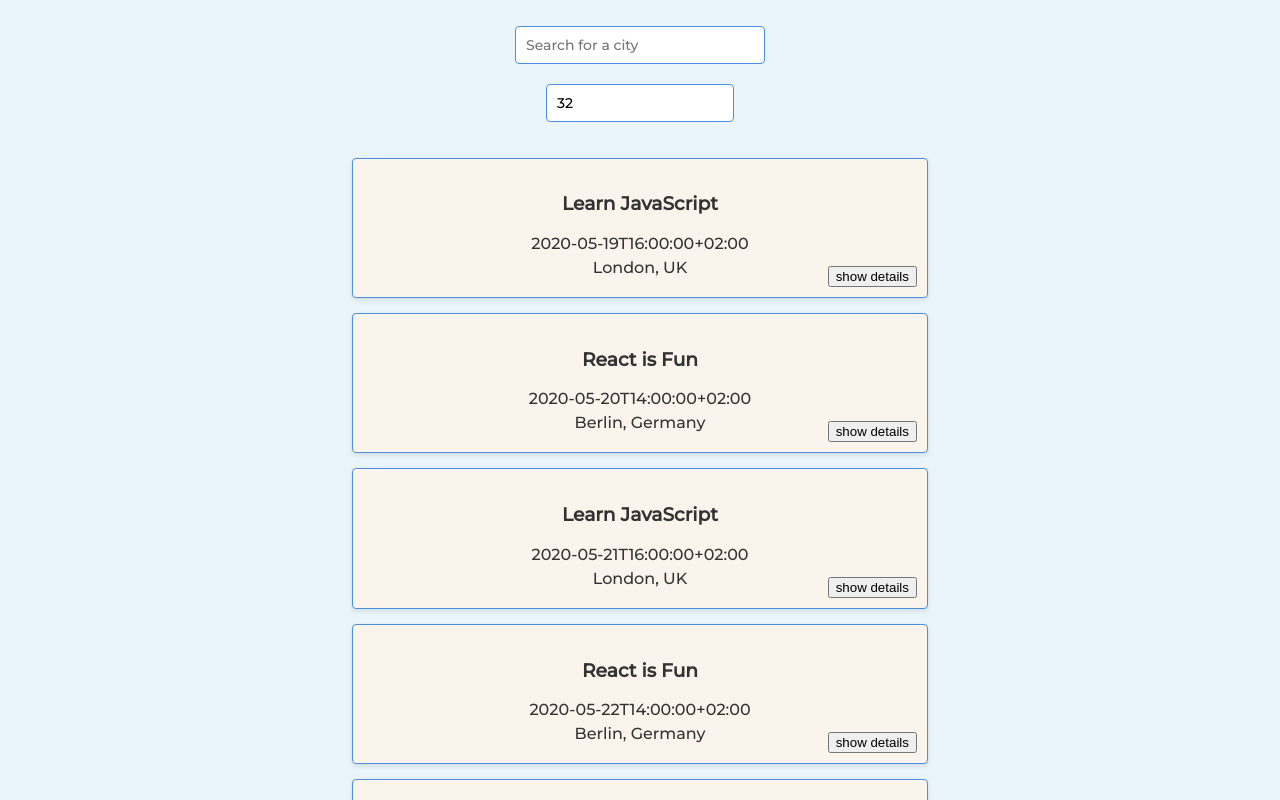
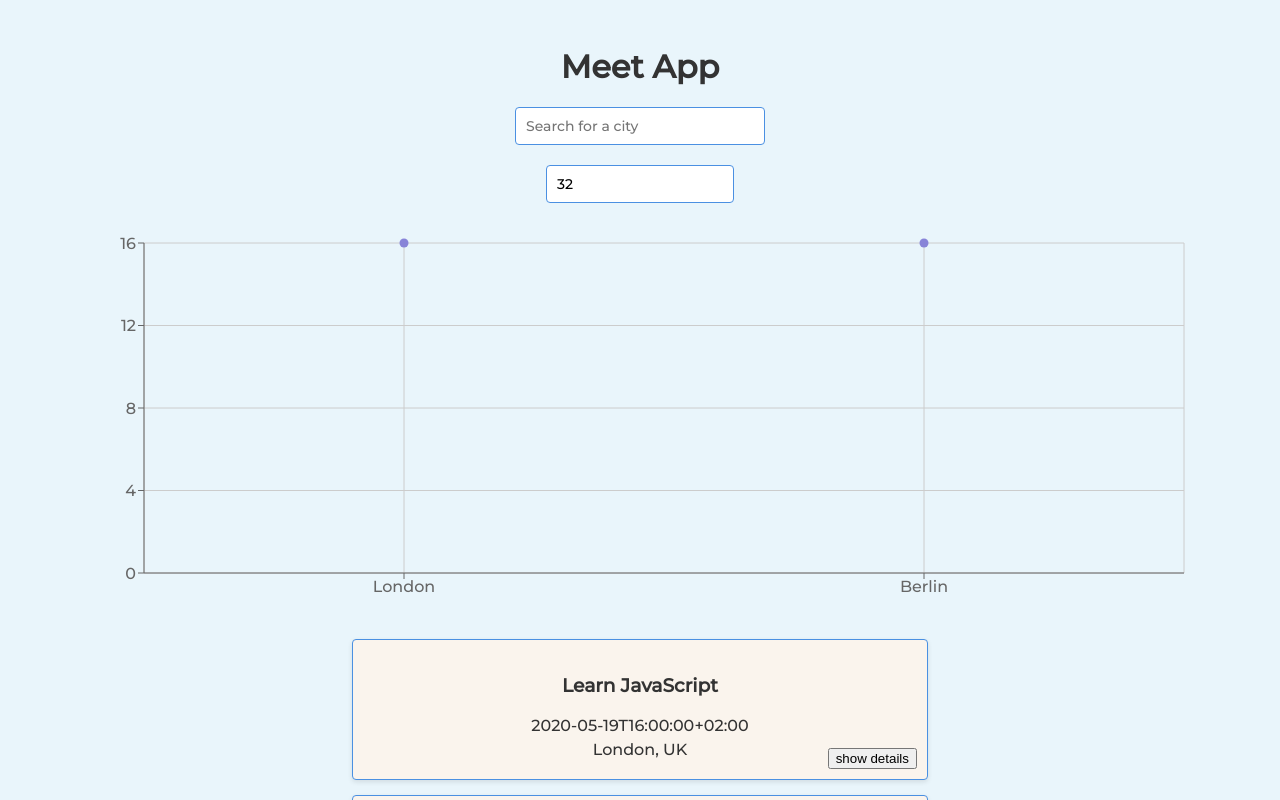
Before and after one commit to alexuflexu/meet-app, a React (Create React App) app: page / in a window 1280 px wide. Shown: the top 800 px of the page. Built offline with nearby package versions, Linux system fonts and the light colour scheme; what atatus-spa would draw is missing.

Commit message:
add ScatterChart

```diff
--- a/package.json
+++ b/package.json
@@ -13,6 +13,7 @@
     "react": "^18.3.1",
     "react-dom": "^18.3.1",
     "react-scripts": "5.0.1",
+    "recharts": "^2.12.7",
     "web-vitals": "^2.1.4",
     "workbox-background-sync": "^6.6.0",
     "workbox-broadcast-update": "^6.6.0",
--- a/src/App.js
+++ b/src/App.js
@@ -1,5 +1,6 @@
 import { useEffect, useState } from 'react';
 import CitySearch from './components/CitySearch';
+import CityEventsChart from './components/CityEventsChart';
 import EventList from './components/EventList';
 import NumberOfEvents from './components/NumberOfEvents';
 import { extractLocations, getEvents } from './api';
@@ -36,6 +37,7 @@
 
   return (
     <div className="App">
+      <h1>Meet App</h1>
       <div className="alerts-container">
       {infoAlert.length ? <InfoAlert text={infoAlert}/> : null}
       {errorAlert.length ? <ErrorAlert text={errorAlert}/> : null}
@@ -50,6 +52,7 @@
       setCurrentNOE={setCurrentNOE}
       setErrorAlert={setErrorAlert}
       />
+      <CityEventsChart allLocations={allLocations} events={events} />
       <EventList events={events} />
     </div>
   );
--- /dev/null
+++ b/src/components/CityEventsChart.js
@@ -0,0 +1,47 @@
+import { useState, useEffect } from 'react';
+import {
+  ScatterChart,
+  Scatter,
+  XAxis, YAxis,
+  CartesianGrid,
+  Tooltip,
+  ResponsiveContainer
+} from 'recharts';
+
+const CityEventsChart = ({ allLocations, events }) => {
+  const [data, setData] = useState([]);
+
+  useEffect(() => {
+    setData(getData());
+  }, [allLocations, events]);
+
+  const getData = () => {
+    const data = allLocations.map((location) => {
+      const count = events.filter((event) => event.location === location).length
+      const city = location.split(', ')[0]
+      return { city, count };
+    })
+    return data;
+  };
+
+  return (
+    <ResponsiveContainer width="99%" height={400}>
+      <ScatterChart
+        margin={{
+          top: 20,
+          right: 20,
+          bottom: 20,
+          left: 20,
+        }}
+      >
+        <CartesianGrid />
+        <XAxis type="category" dataKey="city" name="City" />
+        <YAxis type="number" dataKey="count" name="Number of events" allowDecimals={false} />
+        <Tooltip cursor={{ strokeDasharray: '3 3' }} />
+        <Scatter name="Events" data={data} fill="#8884d8" />
+      </ScatterChart>
+    </ResponsiveContainer>
+  );
+}
+
+export default CityEventsChart;
```
Also changed, not shown: 1 other file (tests, documents, lock files or other folders).
